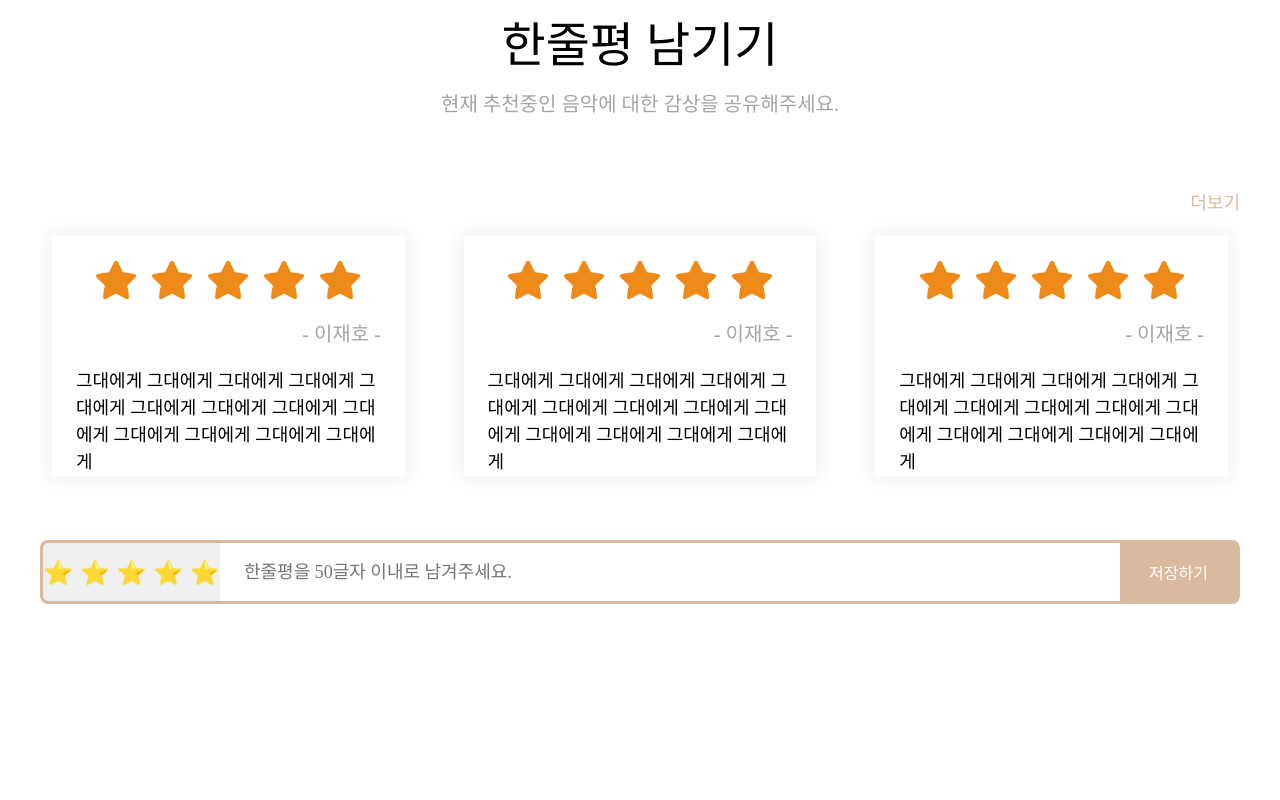
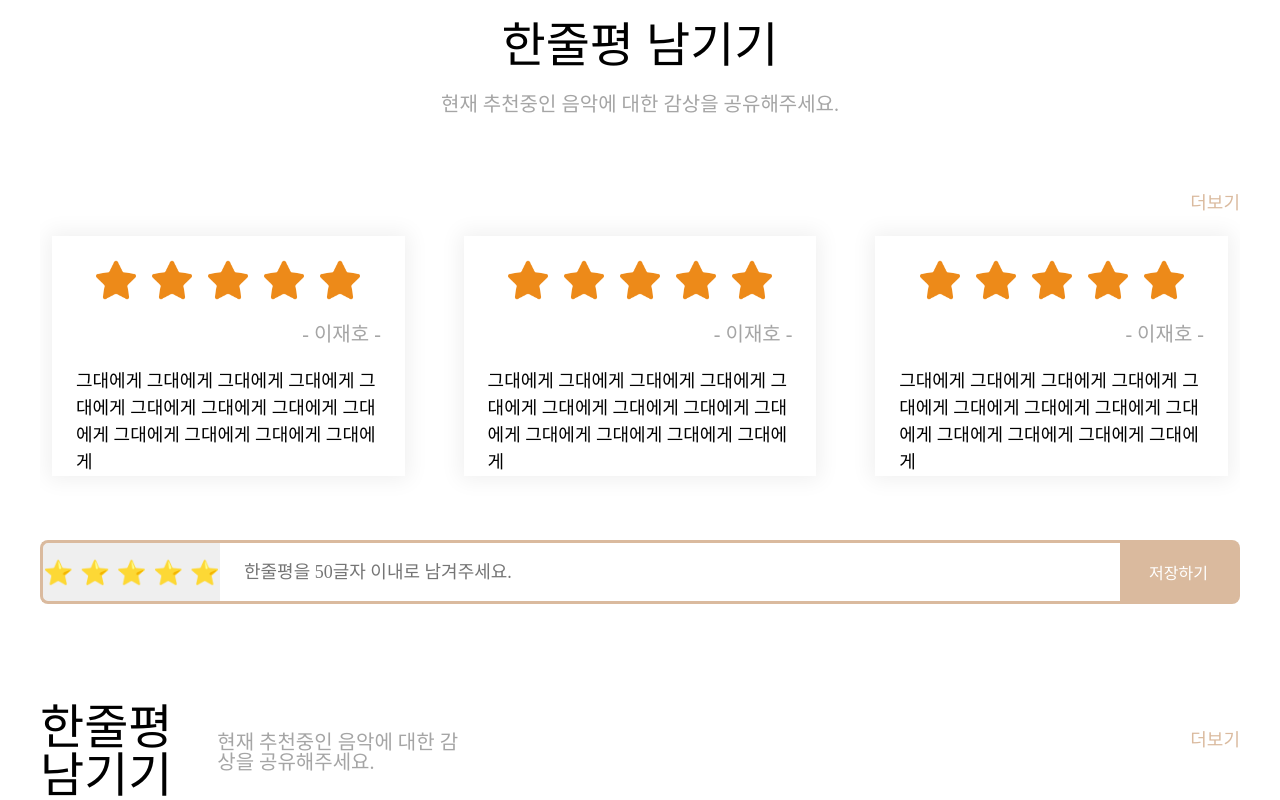
Before and after one commit to LeeJaeHo99/Today-s-Song, a Next.js app: page / in a window 1280 px wide. Shown: the part 878-1678 px from the top of the page. Before the commit the page ends 1582 px from the top, so only its background shows below. Built offline with nearby package versions, Linux system fonts and the light colour scheme; a web font is replaced by a local one.

Commit message:
music history section 생성

```diff
--- a/src/app/page.tsx
+++ b/src/app/page.tsx
@@ -1,6 +1,7 @@
 import MainBg from '@/components/MainBg';
 import MusicSection from '@/pages/main/MusicSection';
 import ReviewSection from '@/pages/main/ReviewSection';
+import MusicHistorySection from '@/pages/main/MusicHistorySection';
 
 export default function Home() {
     return (
@@ -9,6 +10,7 @@ export default function Home() {
             <div className="inner">
                 <MusicSection/>
                 <ReviewSection/>
+                <MusicHistorySection/>
             </div>
         </div>
     );
--- /dev/null
+++ b/src/pages/main/MusicHistorySection.tsx
@@ -0,0 +1,15 @@
+import SectionTitle from "@/components/SectionTitle";
+import SubTitle from '@/components/SubTitle';
+import MoreViewBtn from '@/components/Btn/MoreViewBtn';
+
+export default function MusicHistorySection(){
+    return(
+        <section className="music-history-section">
+            <div className="inner">
+            <SectionTitle title={`한줄평 남기기`} />
+                <SubTitle title={`현재 추천중인 음악에 대한 감상을 공유해주세요.`}/>
+                <MoreViewBtn/>
+            </div>
+        </section>
+    );
+}
--- a/src/pages/main/ReviewSection.tsx
+++ b/src/pages/main/ReviewSection.tsx
@@ -1,7 +1,7 @@
 import SectionTitle from "@/components/SectionTitle";
+import SubTitle from '@/components/SubTitle';
+import MoreViewBtn from '@/components/Btn/MoreViewBtn';
 import Review from '@/components/Review/Review';
-import MoreViewBtn from '@/components/Btn/MoreViewBtn';
-import SubTitle from '@/components/SubTitle';
 import SetReview from '@/components/Review/SetReview';
 
 export default function ReviewSection(){
```
Also changed, not shown: 기록.txt.
